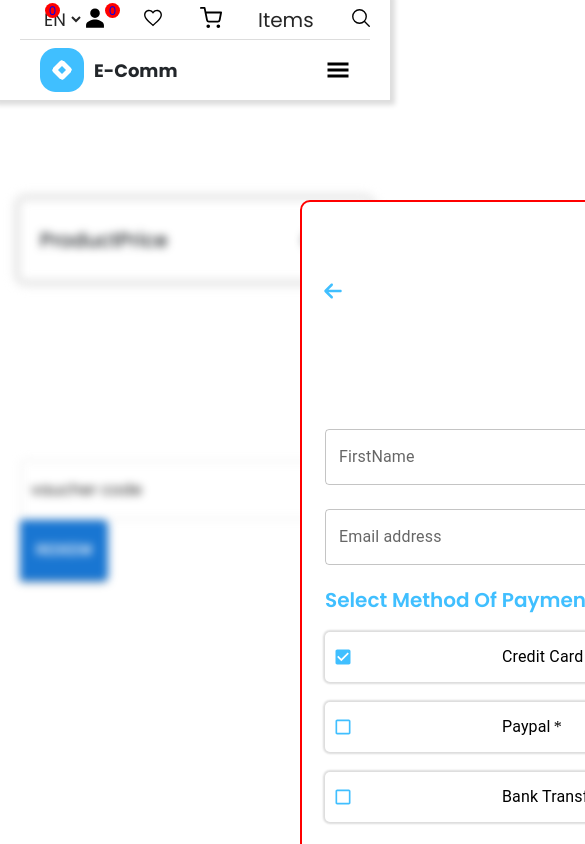
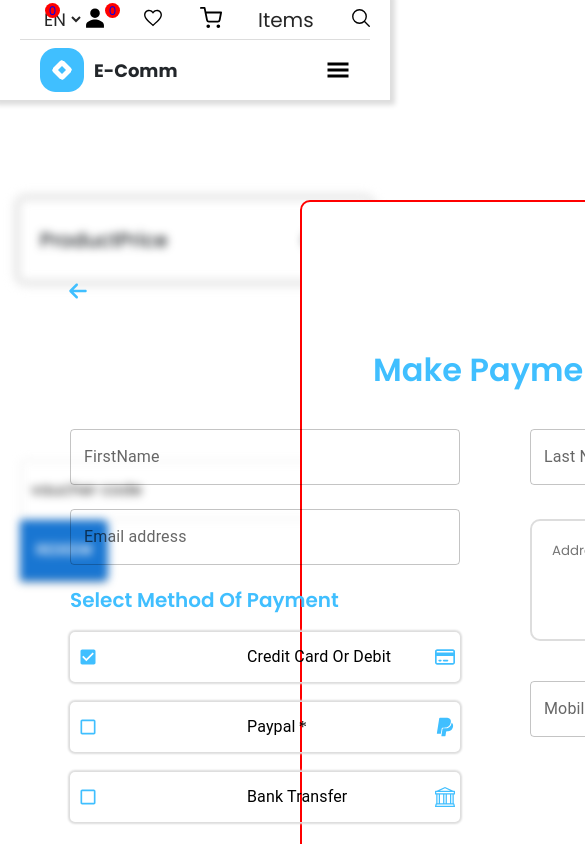
Before and after one commit to yahyojondev/BMI-ProMax, a React (Vite) app: page /payment in a window 390 px wide. Shown: the top 844 px of the page, 585 px wide, since content can reach past the window. Built offline with nearby package versions, Linux system fonts and the light colour scheme.

Commit message:
work work

```diff
--- a/src/pages/admin/Admin.jsx
+++ b/src/pages/admin/Admin.jsx
@@ -6,6 +6,7 @@ import { NavLink } from "react-router-dom";
 const Admin = () => {
   return (
     <div className="admin">
+      <Confetti width={window.innerWidth - 100} />;
       <div className="container">
         <div className="admin__wrapper">
           <h2>Admin Panel</h2>
--- a/src/pages/cart/Cart.jsx
+++ b/src/pages/cart/Cart.jsx
@@ -4,6 +4,7 @@ import { decCart, incCart, removeFromCart } from "../../context/CartSlice";
 import { FaRegTrashAlt } from "react-icons/fa";
 import { NavLink } from "react-router-dom";
 import { Button, TextField } from "@mui/material";
+import Confetti from "react-confetti";
 
 const Cart = () => {
   let dispatch = useDispatch();
--- a/src/sass/components/payment.scss
+++ b/src/sass/components/payment.scss
@@ -10,7 +10,8 @@
   align-items: center;
   justify-content: center;
   border: 2px solid red;
-  width: 900px;
+  width: 100%;
+  max-width: 900px;
   height: 792.84px;
   border-radius: 10px;
   background: rgb(255, 255, 255);
```
